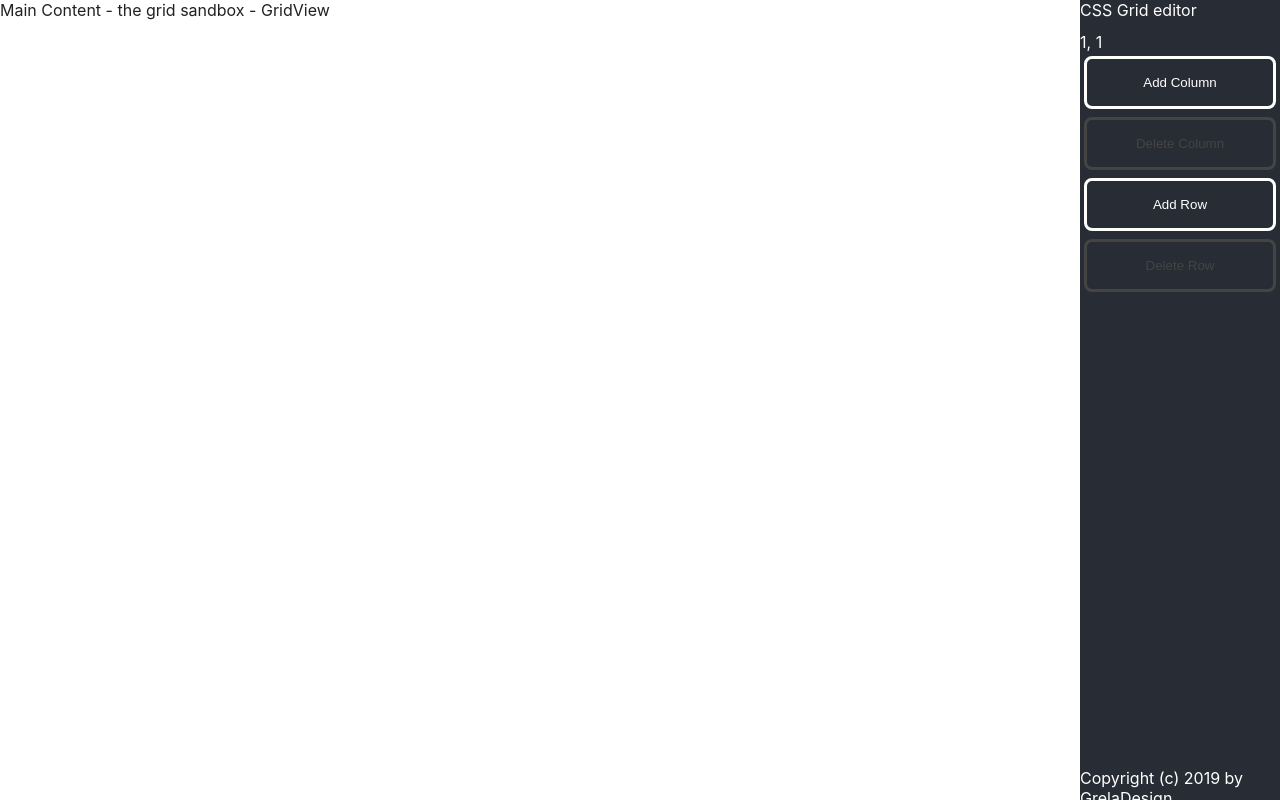
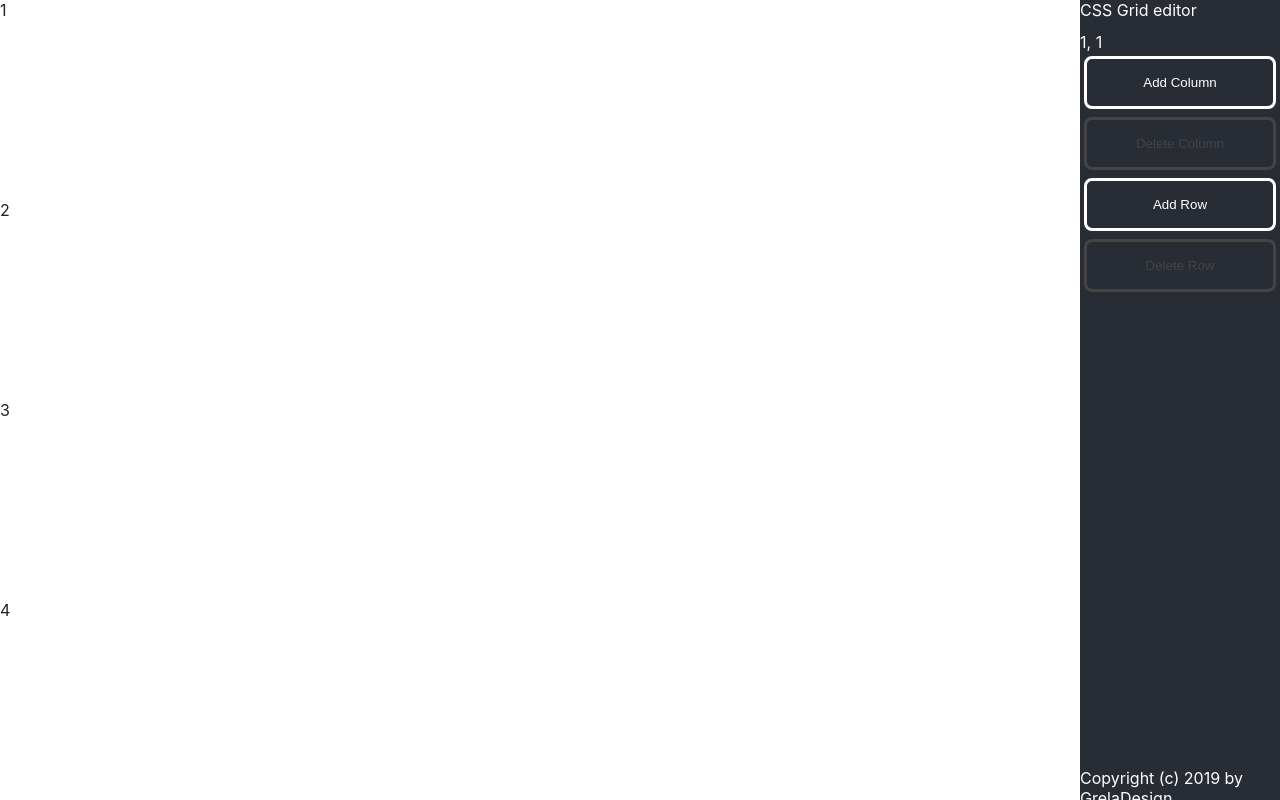
Before and after one commit to LukaszGrela/ts-react-css-grid, a React (Create React App) app: page / in a window 1280 px wide. Built offline with nearby package versions, Linux system fonts and the light colour scheme.

Commit message:
Connect GridView to store

```diff
--- a/src/App.tsx
+++ b/src/App.tsx
@@ -1,7 +1,7 @@
 import React from 'react';
 import { Provider } from 'react-redux';
 import './App.scss';
-import GridView from './components/GridView/GridView';
+import GridViewConnected from './components/GridView/GridViewConnected';
 import ToolboxConnected from './components/Toolbox/ToolboxConnected';
 import store from './store';
 
@@ -10,7 +10,7 @@ const App: React.FC = () => {
     <Provider store={store}>
       <header>CSS Grid editor</header>
       <main>
-        <GridView />
+        <GridViewConnected />
       </main>
       <menu>
         <ToolboxConnected />
--- a/src/components/GridView/GridView.tsx
+++ b/src/components/GridView/GridView.tsx
@@ -1,9 +1,26 @@
 import React from 'react';
 
 import './styles/index.scss';
+import { ICSSGridStyle } from '../../store/Grid/types';
 
-const GridView: React.FC = (): JSX.Element => (
-  <div className="GridView">Main Content - the grid sandbox - GridView</div>
+export interface IProps {
+  columns: number;
+  rows: number;
+
+  gridStyle: ICSSGridStyle;
+}
+
+const GridView: React.FC<IProps> = ({
+  columns,
+  rows,
+  gridStyle,
+}: IProps): JSX.Element => (
+  <div className="GridView" style={{ ...gridStyle }}>
+    <div className="GridView_child">1</div>
+    <div className="GridView_child">2</div>
+    <div className="GridView_child">3</div>
+    <div className="GridView_child">4</div>
+  </div>
 );
 
 export default GridView;
--- /dev/null
+++ b/src/components/GridView/GridViewConnected.ts
@@ -0,0 +1,12 @@
+import { connect } from 'react-redux';
+import GridView, { IProps } from './GridView';
+import { AppState } from '../../store';
+
+type TStateProps = Pick<IProps, 'columns' | 'rows' | 'gridStyle'>;
+const mapStateToProps = (state: AppState): TStateProps => ({
+  columns: state.grid.columns,
+  rows: state.grid.rows,
+  gridStyle: state.grid.style,
+});
+
+export default connect(mapStateToProps)(GridView);
```
